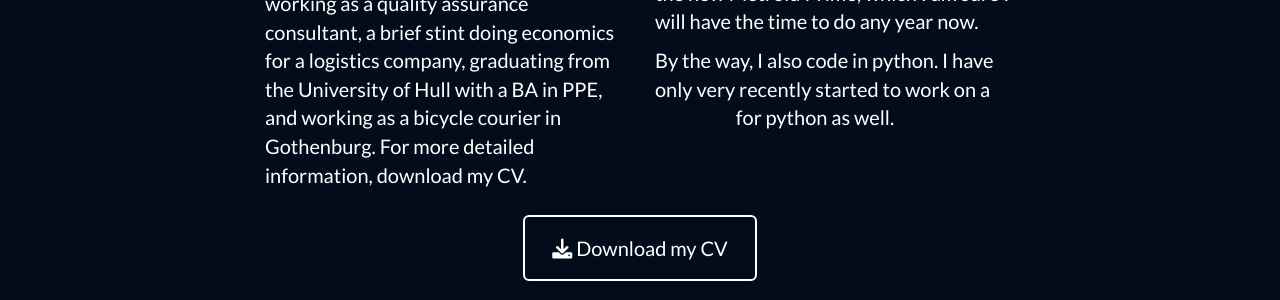
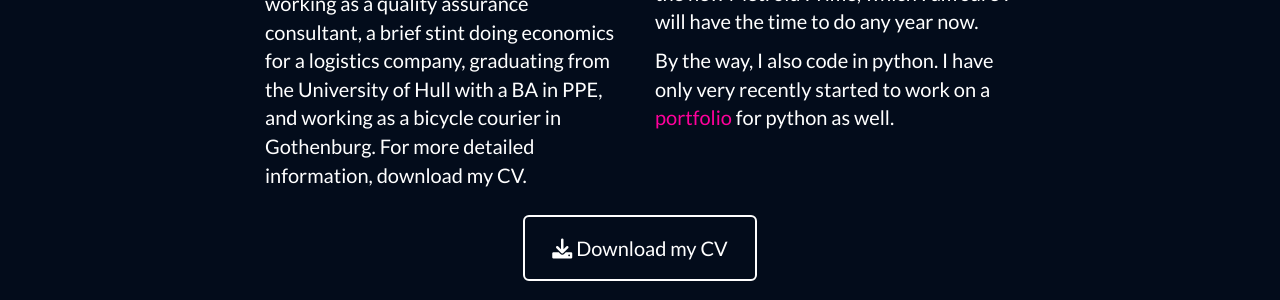
Before and after one commit to B0realian/B0realian.github.io, a Jekyll site: the page built from _posts/2025-09-15-EON-gen.markdown, in a window 1280 px wide and 900 px high, scrolled down 2890 px. Shown: the part 150-450 px from the top of the window. Built offline with Jekyll 4.4.1, drawn with Linux system fonts in a browser that asks for light colours.

Commit message:
Update about.html

```diff
--- a/_includes/about.html
+++ b/_includes/about.html
@@ -21,7 +21,7 @@
         </p>
         <p>I didn't list gamer above because that kind of goes without saying. However, I suck at most games partly because I'm generally more interested in story or exploration and partly because I prefer playing as relaxation. Saying that, I have played computer games for a long time but some of my most treasured memories come from Sid Meier's Pirates, Wing Commander, Zelda (take your pick), GTA3 and Left4Dead. Having had less time to play the past ten years (yeah, something happened) I have become something of a Nintendo fan-boy, playing all those Zeldas and loving all (except for Tears of the Kingdom), the most excellent Pikmin games, Mario Kart (still think Double Dash nailed it), and am eagerly anticipating the opportunity to dig into the new Metroid Prime, which I am sure I will have the time to do any year now.
         </p>
-        <p>By the way, I also code in python. I have only very recently started to work on a <a href="/python.html" style="color:rgb(0, 0, 255 / 1.0);">portfolio</a> for python as well.
+        <p>By the way, I also code in python. I have only very recently started to work on a <a href="/python.html" style="color:rgb(255,0,155);">portfolio</a> for python as well.
       </div>
       <div class="col-lg-8 col-lg-offset-2 text-center">
         <a href="CV_Philip_2026.pdf" class="btn btn-lg btn-outline">
```
